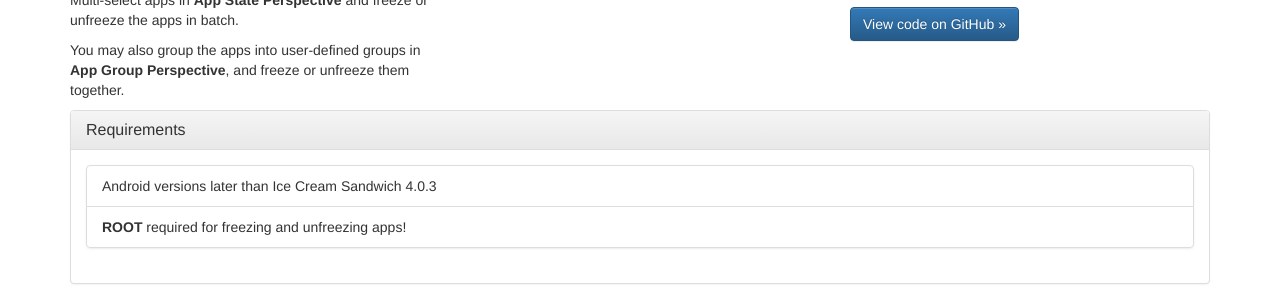
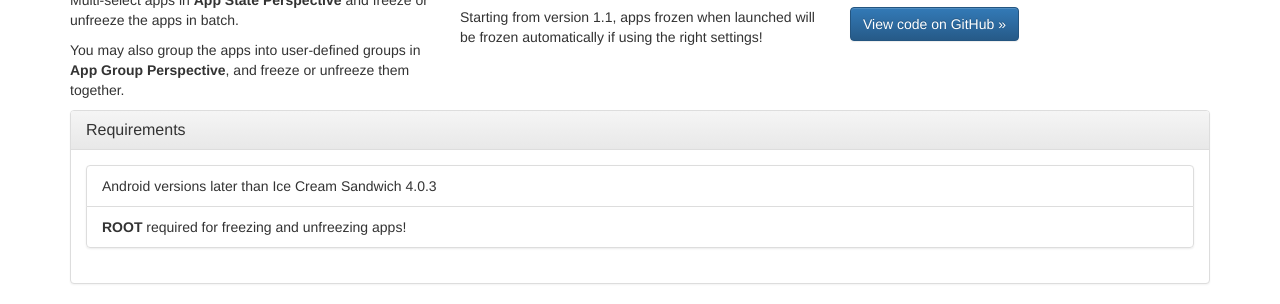
Before and after one commit to rickwangtw/AppFridge, a plain HTML site: page index.html in a window 1280 px wide. Shown: the part 509-813 px from the top of the page. Drawn offline with nearby package versions, Linux system fonts and the light colour scheme.

Commit message:
Update changes after version 1.1: auto disabling feature

```diff
--- a/index.html
+++ b/index.html
@@ -83,6 +83,7 @@
         <div class="col-lg-4">
           <h2>Launch frozen apps</h2>
           <p>You may launch apps even if it is frozen! Just click on the app! That simple!</p>
+          <p>Starting from version 1.1, apps frozen when launched will be frozen automatically if using the right settings!</p>
         </div>
         <div class="col-lg-4">
           <h2>Open Source!</h2>
```
